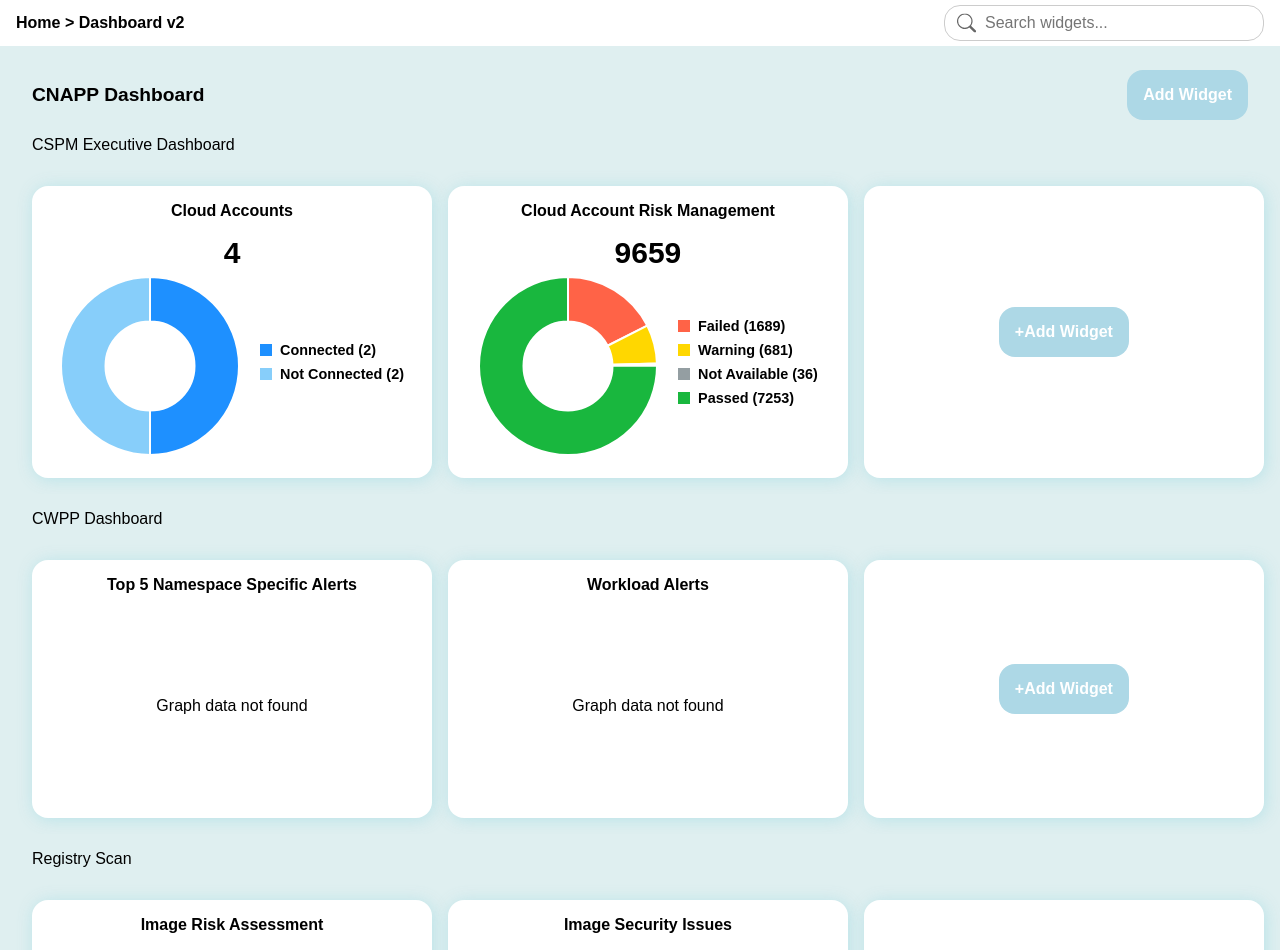
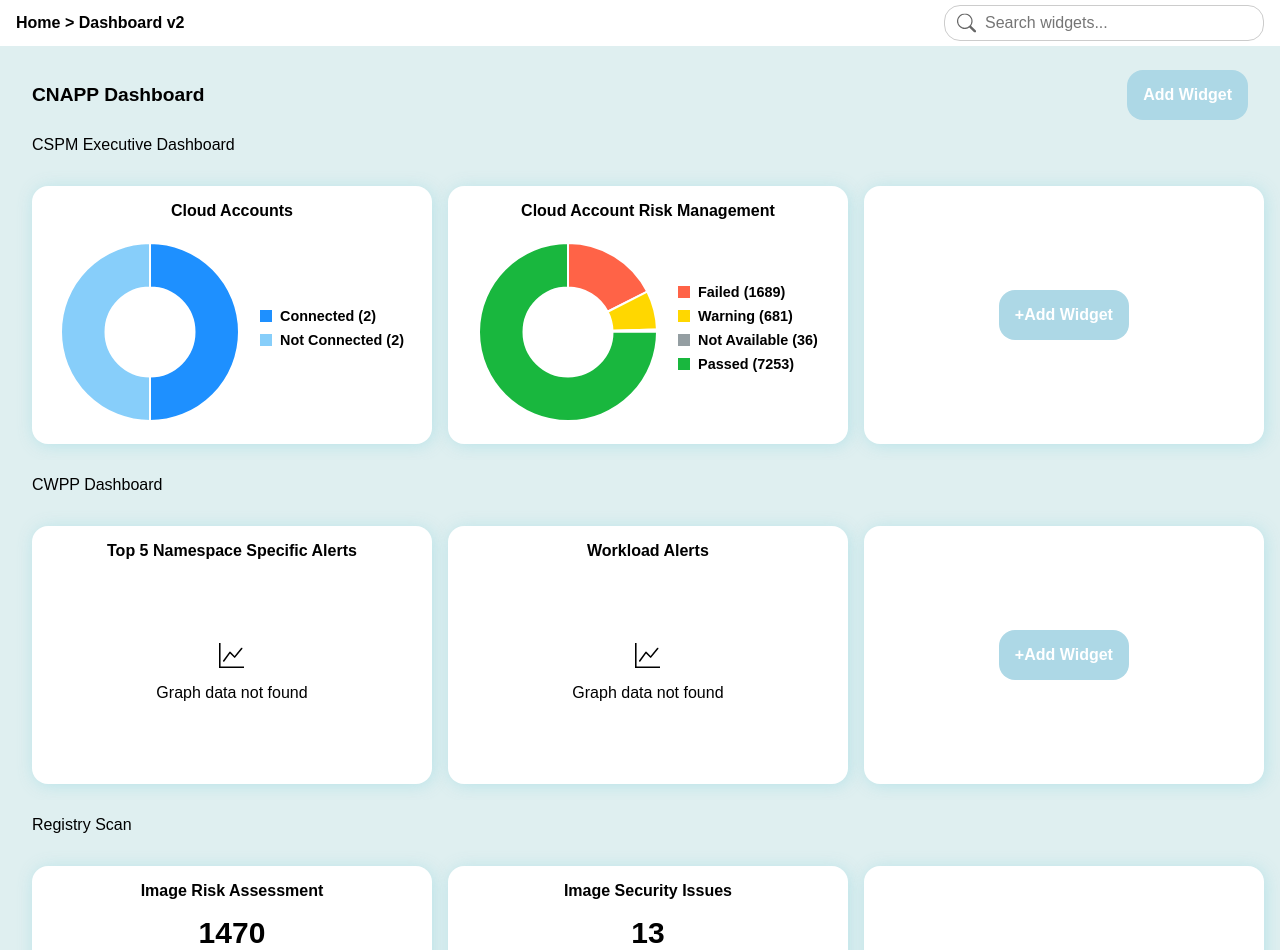
Before and after one commit to Pulkit-Dadheech/Admin-Dashboard, a React (Create React App) app: page / in a window 1280 px wide. Shown: the top 950 px of the page. Built offline with nearby package versions, Linux system fonts and the light colour scheme.

Commit message:
beautify graph not found text and added icon to it

```diff
--- a/src/Dashboard_Body/Home_Components/WidgetDashboardCreator.css
+++ b/src/Dashboard_Body/Home_Components/WidgetDashboardCreator.css
@@ -29,9 +29,14 @@
 
 .widget-body-container {
     display: flex;
+    flex-direction: column;
     align-items: center;
     justify-content: center;
     height: 12rem;
+
+}
+.widget-body-not-found-text{
+    padding-top: 1rem;
 }
 
 .chart-legend-container {
--- a/src/Dashboard_Body/Home_Components/WidgetDashboardCreator.jsx
+++ b/src/Dashboard_Body/Home_Components/WidgetDashboardCreator.jsx
@@ -1,14 +1,15 @@
 import './WidgetDashboardCreator.css';
-import { useSelector, useDispatch } from "react-redux";
-import { updateSelectedDashboard } from "../../features/widgets/dashboardSlice";
-import { Chart as ChartJs, ArcElement, Tooltip, Legend, CategoryScale, LinearScale, BarElement } from 'chart.js';
-import { Doughnut, Bar } from 'react-chartjs-2';
+import {useSelector, useDispatch} from "react-redux";
+import {updateSelectedDashboard} from "../../features/widgets/dashboardSlice";
+import {Chart as ChartJs, ArcElement, Tooltip, Legend, CategoryScale, LinearScale, BarElement} from 'chart.js';
+import {Doughnut, Bar} from 'react-chartjs-2';
 import ChartLegend from './ChartLegend';
 import React from "react";
+import { BsGraphUp } from "react-icons/bs";
 
 ChartJs.register(ArcElement, Tooltip, Legend, CategoryScale, LinearScale, BarElement);
 
-export default function WidgetDashboardCreator({ toggleSiderbar }) {
+export default function WidgetDashboardCreator({toggleSiderbar}) {
     const dashboardData = useSelector(state => state.subDashboard);
     const searchData = useSelector(state => state.subDashboard.searchData); // Get search data
     const dispatch = useDispatch();
@@ -18,8 +19,8 @@ export default function WidgetDashboardCreator({ toggleSiderbar }) {
         responsive: false,
         maintainAspectRatio: true,
         scales: {
-            x: { stacked: true, display: false },
-            y: { stacked: true, display: false },
+            x: {stacked: true, display: false},
+            y: {stacked: true, display: false},
         },
         plugins: {
             legend: {
@@ -34,7 +35,7 @@ export default function WidgetDashboardCreator({ toggleSiderbar }) {
                     const totalDatasets = datasets.length;
 
                     if (datasetIndex === totalDatasets - 1) {
-                        return { topLeft: 0, bottomLeft: 0, topRight: 20, bottomRight: 20 };
+                        return {topLeft: 0, bottomLeft: 0, topRight: 20, bottomRight: 20};
                     }
                 },
             },
@@ -42,7 +43,7 @@ export default function WidgetDashboardCreator({ toggleSiderbar }) {
     };
 
     function handleAddButtonClick(id) {
-        dispatch(updateSelectedDashboard({ id }));
+        dispatch(updateSelectedDashboard({id}));
         toggleSiderbar();
     }
 
@@ -59,7 +60,7 @@ export default function WidgetDashboardCreator({ toggleSiderbar }) {
         <>
             {filteredDashboards.map((dashboard) => (
                 <div key={dashboard.id}>
-                    <p className="widget-dashboard-header" style={{ marginLeft: '1rem' }}>
+                    <p className="widget-dashboard-header" style={{marginLeft: '1rem'}}>
                         {dashboard.dashboard_category}
                     </p>
                     <div className="widget-dashboard-container">
@@ -71,10 +72,14 @@ export default function WidgetDashboardCreator({ toggleSiderbar }) {
                                     {widget.widget_selected && widget.widget_name !== '' ? (
                                         <>
                                             <div className="widget-title">{widget.widget_name}</div>
-                                            <div>
-                                                <span className={'legend-text'} style={{fontSize: "30px"}}>{widget.widget_data[0]?.datasets[0]?.data.reduce((acc, value) => acc + value, 0)} </span>
-                                                <span>{widget.widget_data[0]?.datasets[0]?.label && widget.widget_data[0].datasets[0].label}</span>
-                                            </div>
+                                            {widget.widget_data?.[0]?.datasets?.[0]?.label && (
+                                                <>
+                                                    <span className="legend-text" style={{fontSize: "30px"}}>
+                                                        {widget.widget_data[0].datasets[0].data.reduce((acc, value) => acc + value, 0)}
+                                                    </span>
+                                                    <span>{widget.widget_data[0].datasets[0].label}</span>
+                                                </>
+                                            )}
                                             {widget.widget_data && widget.widget_data.length > 0 && widget.widget_data[0].labels ? (
                                                 <div className="widget-body-container">
                                                     <div className="chart-legend-container">
@@ -108,11 +113,18 @@ export default function WidgetDashboardCreator({ toggleSiderbar }) {
                                                     </div>
                                                 </div>
                                             ) : (
-                                                <div className='widget-body-container'>Graph data not found</div>
+                                                <>
+
+                                                <div className='widget-body-container'>
+                                                    <BsGraphUp size={25}/>
+                                                    <div className={'widget-body-not-found-text'}>Graph data not found</div>
+                                                </div>
+                                                </>
                                             )}
                                         </>
                                     ) : (
-                                        <button className='add-widget-button' onClick={() => handleAddButtonClick(dashboard.id)}>+Add Widget</button>
+                                        <button className='add-widget-button'
+                                                onClick={() => handleAddButtonClick(dashboard.id)}>+Add Widget</button>
                                     )}
                                 </div>
                             ))}
@@ -120,7 +132,9 @@ export default function WidgetDashboardCreator({ toggleSiderbar }) {
                         {/* Only show empty containers if there are no widgets matching the search criteria and the search is not active */}
                         {!searchData && Array(3 - dashboard.dashboard_data.length).fill().map((_, index) => (
                             <div key={`empty-${index}`} className="widget-container">
-                                <button className='add-widget-button' onClick={() => handleAddButtonClick(dashboard.id)}>+Add Widget</button>
+                                <button className='add-widget-button'
+                                        onClick={() => handleAddButtonClick(dashboard.id)}>+Add Widget
+                                </button>
                             </div>
                         ))}
                     </div>
```
